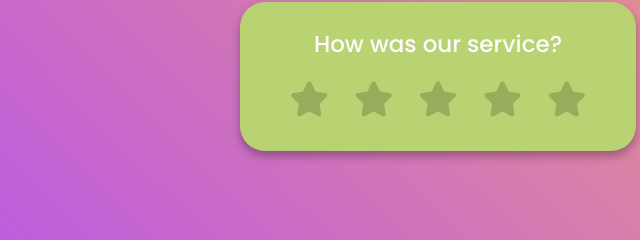
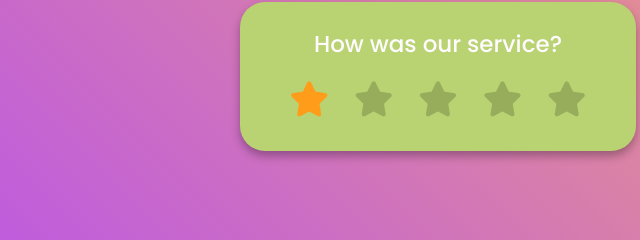
Before and after one commit to FlareC0de/Responsive-Star-Rating-system, a plain HTML site: page index.html in a window 1280 px wide. Both pictures are taken after a click on the icon 511 px from the left and 422 px from the top of the page. Shown: the part 324-564 px from the top of the page, 202-842 px from the left. Drawn offline with Linux system fonts and the light colour scheme.

Commit message:
Add files via upload

```diff
--- a/style.css
+++ b/style.css
@@ -38,4 +38,8 @@ body{
     color:#97ad5b;
     font-size: 35px;
     cursor: pointer;
+    transition: color 0.1s ease;
 }
+.stars i.active{
+    color: #ff9c1a;
+}
```
